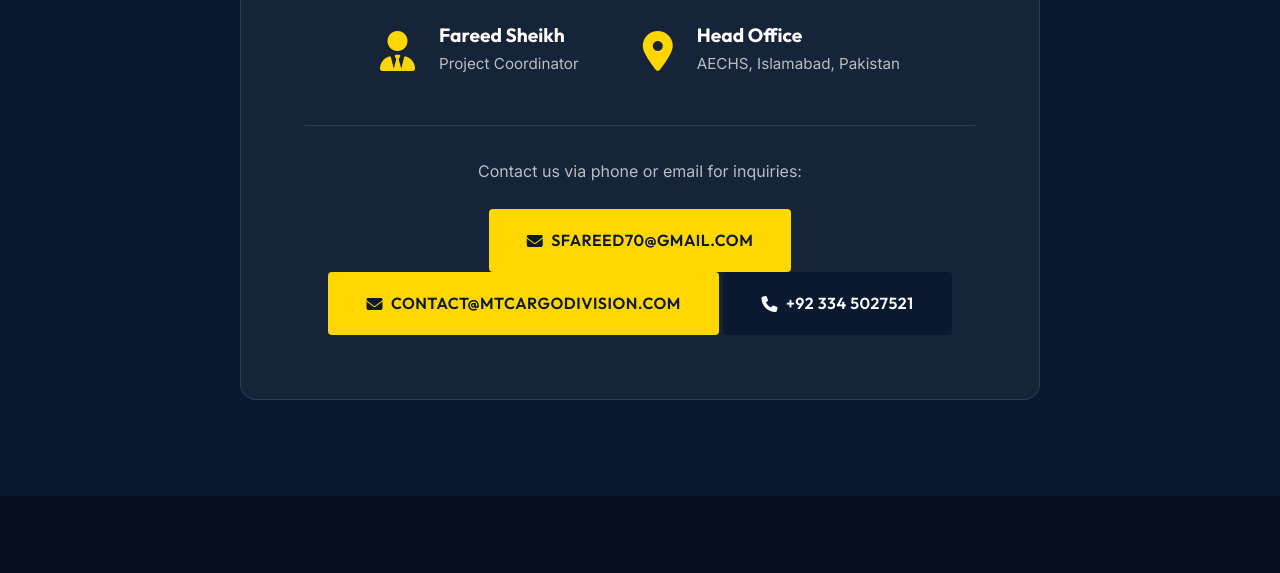
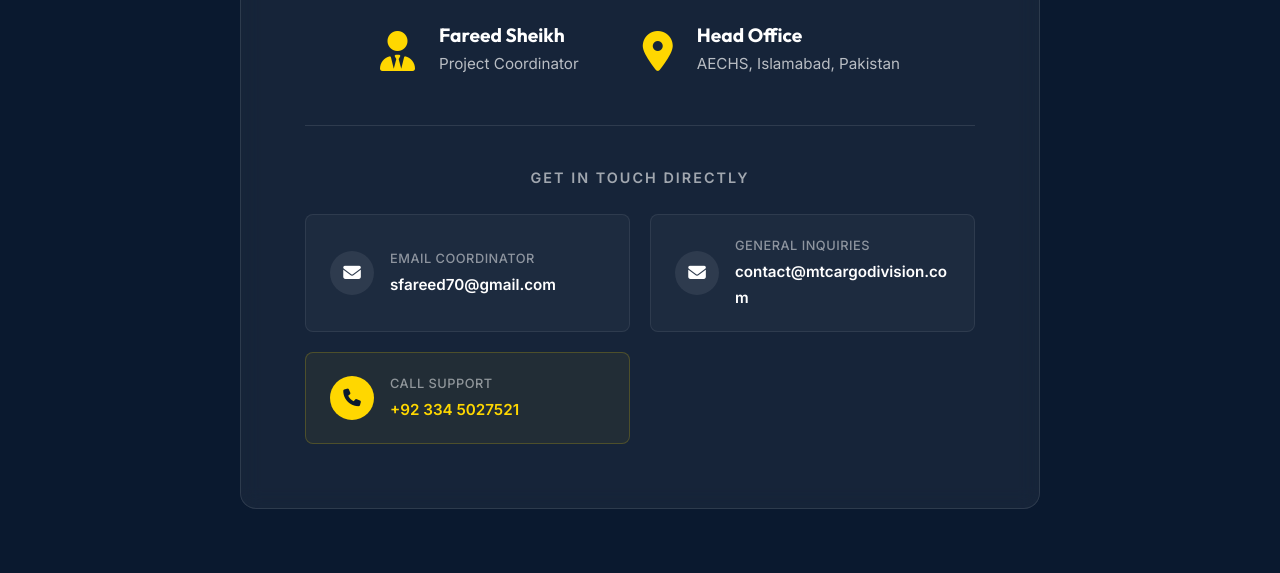
Before and after one commit to TayyabSheikh/mtcargo-website, a plain HTML site: page index.html in a window 1280 px wide. Shown: the part 4020-4593 px from the top of the page. Drawn offline with Linux system fonts and the light colour scheme.

Commit message:
Redesign contact CTA buttons into professional grid link cards

```diff
--- a/css/styles.css
+++ b/css/styles.css
@@ -685,13 +685,106 @@
 }
 
 .contact-cta {
-    padding-top: 2rem;
-    border-top: 1px solid rgba(255,255,255,0.1);
+    padding-top: 2.5rem;
+    border-top: 1px solid rgba(255, 255, 255, 0.1);
 }
 
-.contact-cta p {
-    color: rgba(255,255,255,0.7);
+.contact-cta .cta-subtitle {
+    color: rgba(255, 255, 255, 0.6);
+    font-size: 0.9rem;
+    text-transform: uppercase;
+    letter-spacing: 2px;
+    font-weight: 600;
     margin-bottom: 1.5rem;
+}
+
+.cta-grid {
+    display: grid;
+    grid-template-columns: repeat(auto-fit, minmax(220px, 1fr));
+    gap: 1.25rem;
+    margin-top: 1rem;
+}
+
+.cta-link-card {
+    display: flex;
+    align-items: center;
+    gap: 1rem;
+    background: rgba(255, 255, 255, 0.03);
+    border: 1px solid rgba(255, 255, 255, 0.08);
+    padding: 1.25rem 1.5rem;
+    border-radius: 8px;
+    text-align: left;
+    transition: var(--transition);
+}
+
+.cta-link-card:hover {
+    background: rgba(255, 255, 255, 0.08);
+    border-color: rgba(255, 255, 255, 0.2);
+    transform: translateY(-3px);
+}
+
+.cta-link-card.highlight {
+    background: rgba(255, 215, 0, 0.05);
+    border-color: rgba(255, 215, 0, 0.2);
+}
+
+.cta-link-card.highlight:hover {
+    background: rgba(255, 215, 0, 0.1);
+    border-color: var(--color-accent);
+}
+
+.cta-link-card.highlight .cta-icon {
+    background: var(--color-accent);
+    color: var(--color-primary);
+}
+
+.cta-icon {
+    width: 44px;
+    height: 44px;
+    border-radius: 50%;
+    background: rgba(255, 255, 255, 0.08);
+    color: var(--color-bg-white);
+    display: flex;
+    align-items: center;
+    justify-content: center;
+    font-size: 1.1rem;
+    flex-shrink: 0;
+    transition: var(--transition);
+}
+
+.cta-link-card:hover .cta-icon {
+    background: var(--color-bg-white);
+    color: var(--color-primary);
+}
+
+.cta-link-card.highlight:hover .cta-icon {
+    background: var(--color-accent-hover);
+    color: var(--color-primary);
+}
+
+.cta-text {
+    display: flex;
+    flex-direction: column;
+    gap: 0.15rem;
+}
+
+.cta-label {
+    font-size: 0.8rem;
+    color: rgba(255, 255, 255, 0.5);
+    font-weight: 500;
+    text-transform: uppercase;
+    letter-spacing: 0.5px;
+}
+
+.cta-value {
+    font-size: 0.95rem;
+    color: var(--color-bg-white);
+    font-weight: 600;
+    word-break: break-all;
+}
+
+.cta-link-card.highlight .cta-value {
+    color: var(--color-accent);
 }
 
 /* Footer */
--- a/index.html
+++ b/index.html
@@ -187,11 +187,30 @@
                     </div>
 
                     <div class="contact-cta">
-                        <p>Contact us via phone or email for inquiries:</p>
-                        <!-- Add mailto scheme for the actual email when provided by user, placing placeholders here -->
-                        <a href="mailto:sfareed70@gmail.com" class="btn btn-primary"><i class="fas fa-envelope"></i> sfareed70@gmail.com</a>
-                        <a href="mailto:contact@mtcargodivision.com" class="btn btn-primary"><i class="fas fa-envelope"></i> contact@mtcargodivision.com</a>
-                        <a href="tel:+923345027521" class="btn btn-secondary-solid"><i class="fas fa-phone"></i> +92 334 5027521</a>
+                        <p class="cta-subtitle">Get in Touch Directly</p>
+                        <div class="cta-grid">
+                            <a href="mailto:sfareed70@gmail.com" class="cta-link-card">
+                                <div class="cta-icon"><i class="fas fa-envelope"></i></div>
+                                <div class="cta-text">
+                                    <span class="cta-label">Email Coordinator</span>
+                                    <span class="cta-value">sfareed70@gmail.com</span>
+                                </div>
+                            </a>
+                            <a href="mailto:contact@mtcargodivision.com" class="cta-link-card">
+                                <div class="cta-icon"><i class="fas fa-envelope"></i></div>
+                                <div class="cta-text">
+                                    <span class="cta-label">General Inquiries</span>
+                                    <span class="cta-value">contact@mtcargodivision.com</span>
+                                </div>
+                            </a>
+                            <a href="tel:+923345027521" class="cta-link-card highlight">
+                                <div class="cta-icon"><i class="fas fa-phone"></i></div>
+                                <div class="cta-text">
+                                    <span class="cta-label">Call Support</span>
+                                    <span class="cta-value">+92 334 5027521</span>
+                                </div>
+                            </a>
+                        </div>
                     </div>
                 </div>
             </div>
```
